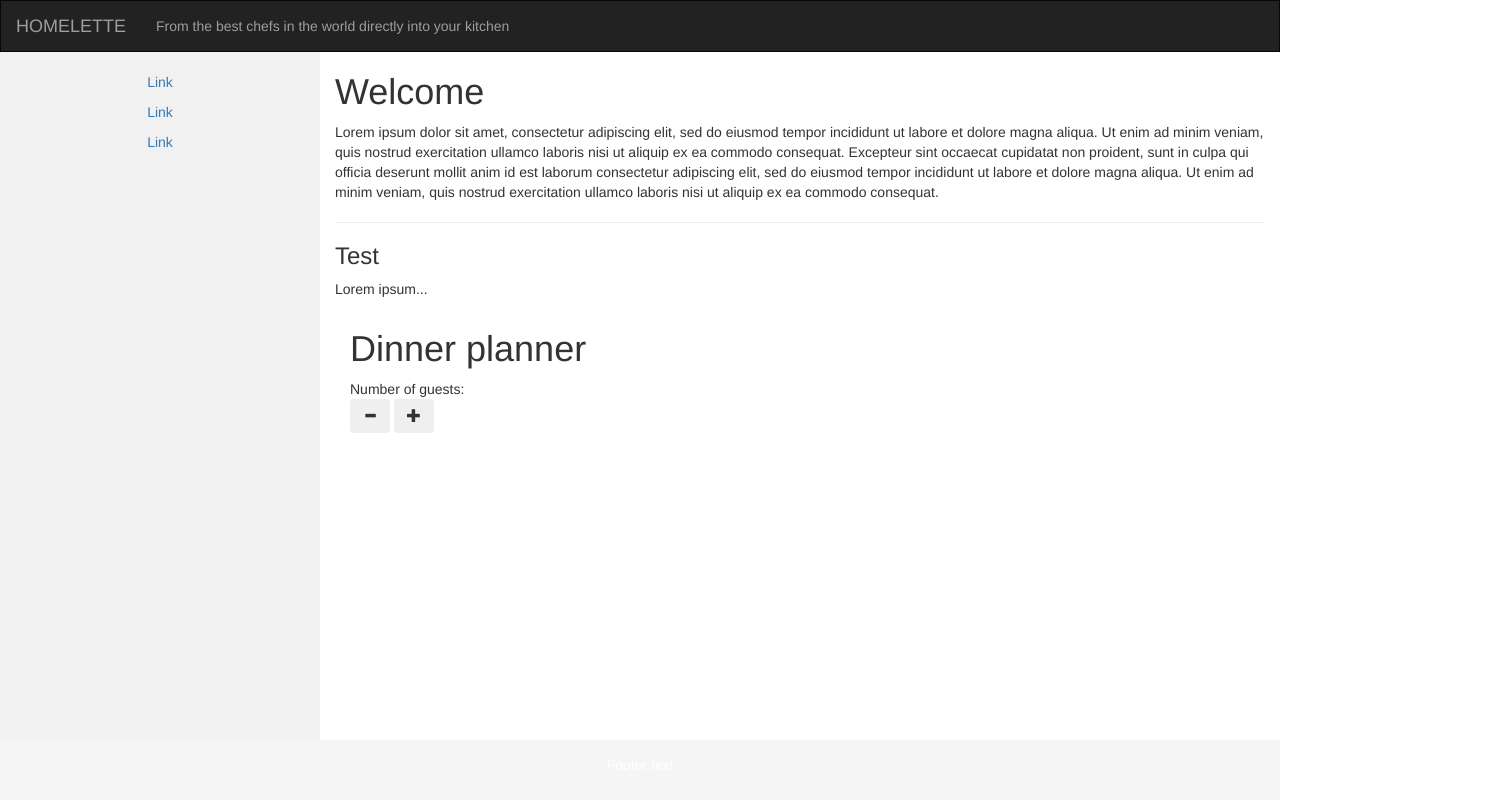
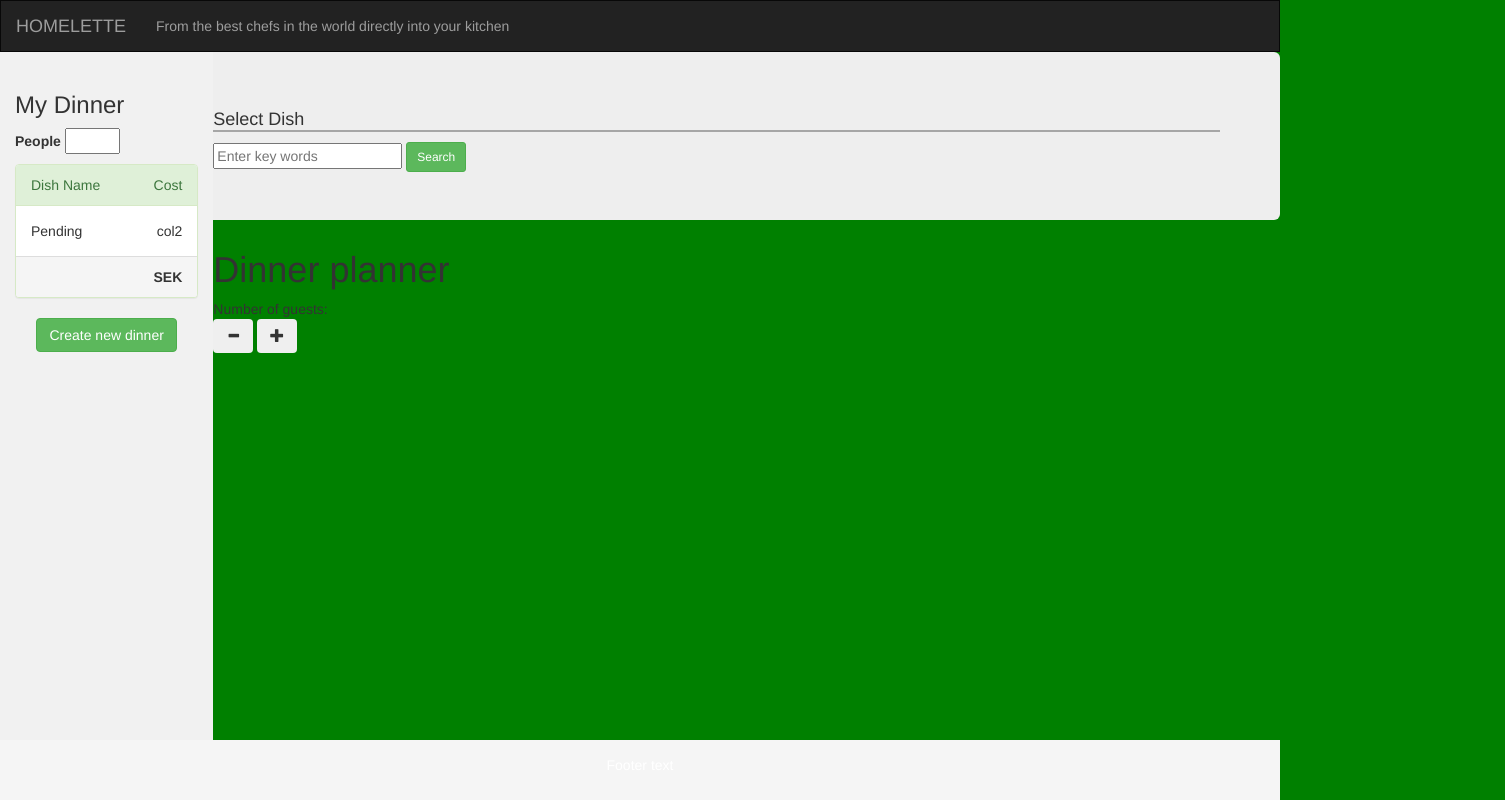
Before and after one commit to RasmusFredrikson/intprog, a plain HTML site: page lab2/page2.html in a window 1280 px wide. Shown: the whole page, 1505 px wide, since content can reach past the window. Drawn offline with nearby package versions, Linux system fonts and the light colour scheme.

Commit message:
added view 2

```diff
--- a/lab2/css/style.css
+++ b/lab2/css/style.css
@@ -47,6 +47,11 @@
   background-color: #f5f5f5;
 }
 
+#numberOfGuests {
+	width: 30%;
+	margin-bottom: 10px;
+}
+
 
 
 html {
@@ -55,6 +60,7 @@ html {
 
 body {
 	height: 100%;
+	background-color: green;
 	/*background-image: url("../images/bakedbrie.jpg");*/
 }
 
--- a/lab2/page2.html
+++ b/lab2/page2.html
@@ -18,21 +18,39 @@
 		<p class="navbar-text">From the best chefs in the world directly into your kitchen</p>
 	</nav>
 
-	<div class="container-fluid text-center">
+	<div class="container-fluid">
 		<div class="row content">
-			<div class="col-sm-3 sidenav fill-height">
-				<p><a href="#">Link</a></p>
-				<p><a href="#">Link</a></p>
-				<p><a href="#">Link</a></p>
+			<div class="col-sm-3 col-md-3 col-lg-2 col-xl-2 sidenav fill-height">
+				<h3>My Dinner</h3>
+				<label for="numberOfGuests">People</label>
+				<input type="number" name="numberOfGuests" id="numberOfGuests">
+				<div class="panel panel-success">
+					<div class="panel-heading">
+						<div class="row">
+							<div class="col-sm-8">Dish Name</div>
+							<div class="col-sm-4 text-right">Cost</div>
 						</div>
-			<div class="col-sm-9 text-left fill-height">
-				<h1>Welcome</h1>
-				<p>Lorem ipsum dolor sit amet, consectetur adipiscing elit, sed do eiusmod tempor incididunt ut labore et dolore magna aliqua. Ut enim ad minim veniam, quis nostrud exercitation ullamco laboris nisi ut aliquip ex ea commodo consequat. Excepteur sint occaecat cupidatat non proident, sunt in culpa qui officia deserunt mollit anim id est laborum consectetur adipiscing elit, sed do eiusmod tempor incididunt ut labore et dolore magna aliqua. Ut enim ad minim veniam, quis nostrud exercitation ullamco laboris nisi ut aliquip ex ea commodo consequat.</p>
-				<hr>
-				<h3>Test</h3>
-				<p>Lorem ipsum...</p>
+					</div>
+					<div class="panel-body">
+						<div class="row">
+							<div class="col-sm-8">Pending</div>
+							<div class="col-sm-4 text-right">col2</div>
+						</div>
+					</div>
+					<div class="panel-footer text-right">
+						<strong>SEK</strong>
+					</div>
+				</div>
+				<p class="text-center"><a class="btn btn-success btn-md" href="page2.html" role="button">Create new dinner</a></p>
+			</div>
+			<div class="text-left fill-height">
+				<div class="jumbotron">
+					<h4 class="underline">Select Dish</h4>
+					<input type="text" name="searchText" id="searchText" placeholder="Enter key words">
+					<a class="btn btn-success btn-sm" href="#" role="button" id="searchButton">Search</a>
 
-				<div class="container">
+
+				</div>
 				<h1>Dinner planner</h1>
 				<div id="exampleView">
 					<div>
@@ -43,7 +61,7 @@
 						<button id="plusGuest" class="btn"><span class="glyphicon glyphicon-plus"></span></button>
 					</div>
 				</div>
-				</div>
+
 			</div>
 		</div>
 	</div>
```
Also changed, not shown: lab2/page1.html (+1 -1 lines), 2 other files. Lines whose indentation alone changed are shown as unchanged.
